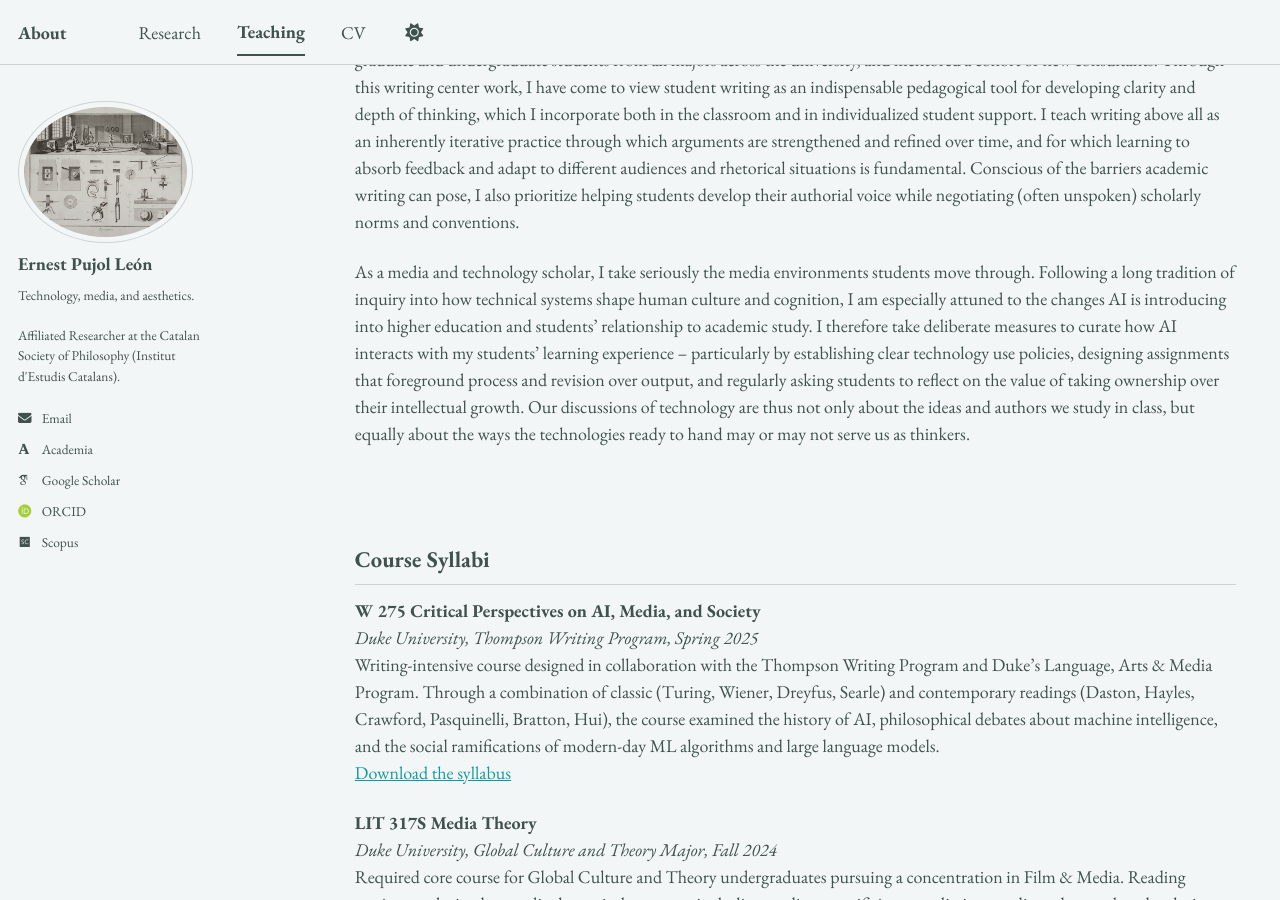
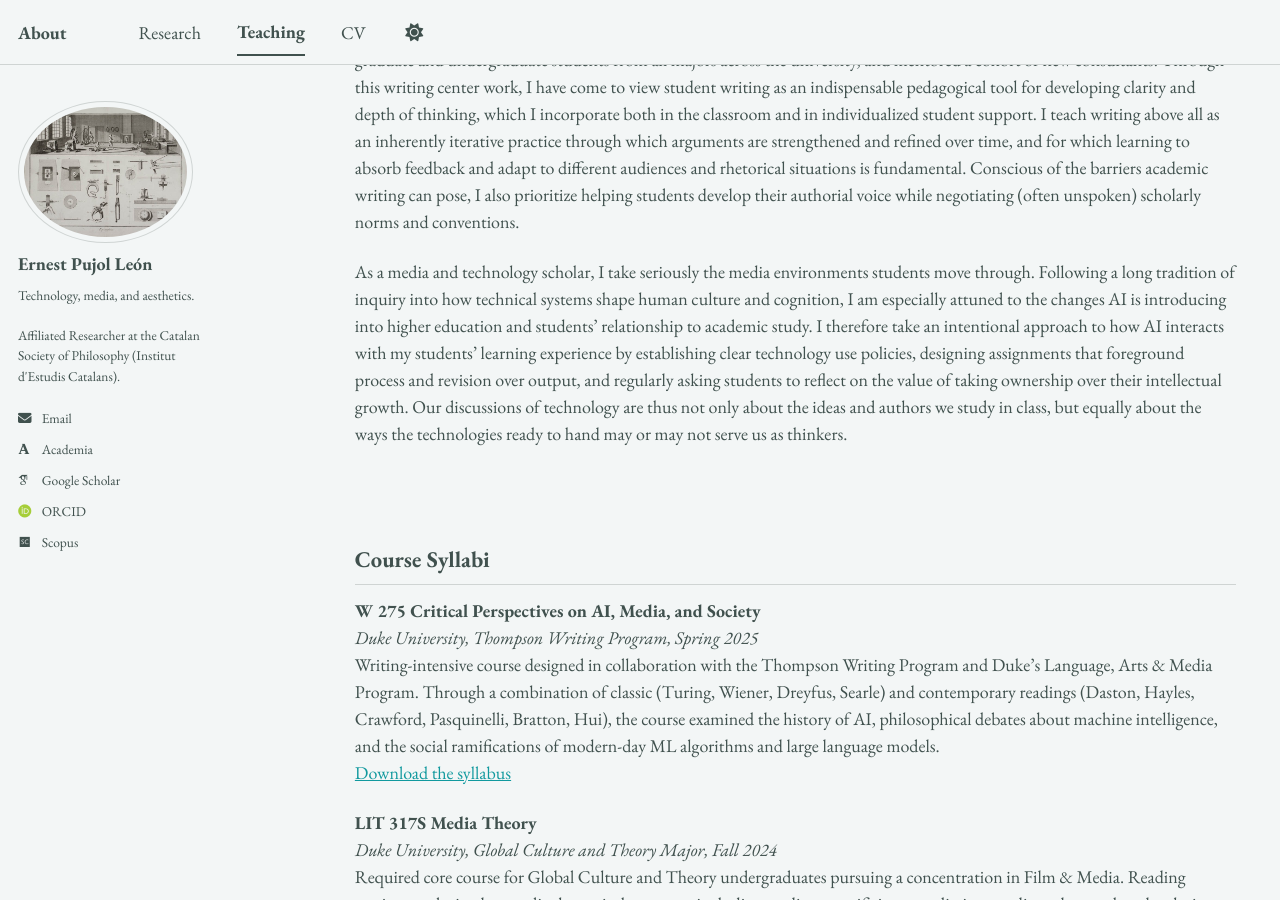
Before and after one commit to epujol90/epujol90.github.io, a Jekyll site: the page built from _pages/teaching.md, in a window 1280 px wide and 900 px high, scrolled down 548 px. Built offline with Jekyll 4.4.1, drawn with Linux system fonts in a browser that asks for light colours; some web fonts are replaced; a script bundle is joined from its source files by our own code; library files that are not in the unit come from our copies.

Commit message:
Update teaching.md

```diff
--- a/_pages/teaching.md
+++ b/_pages/teaching.md
@@ -11,7 +11,7 @@ My teaching experience includes both classroom instruction and writing center pr
 
 Beyond traditional coursework, my teaching is deeply indebted to my writing center experience. During my last two years at Duke, I worked as a writing consultant at the Thompson Writing Studio, where I led over 300 one-on-one consultations with graduate and undergraduate students from all majors across the university, and mentored a cohort of new consultants. Through this writing center work, I have come to view student writing as an indispensable pedagogical tool for developing clarity and depth of thinking, which I incorporate both in the classroom and in individualized student support. I teach writing above all as an inherently iterative practice through which arguments are strengthened and refined over time, and for which learning to absorb feedback and adapt to different audiences and rhetorical situations is fundamental. Conscious of the barriers academic writing can pose, I also prioritize helping students develop their authorial voice while negotiating (often unspoken) scholarly norms and conventions.
 
-As a media and technology scholar, I take seriously the media environments students move through. Following a long tradition of inquiry into how technical systems shape human culture and cognition, I am especially attuned to the changes AI is introducing into higher education and students’ relationship to academic study. I therefore take deliberate measures to curate how AI interacts with my students’ learning experience -- particularly by establishing clear technology use policies, designing assignments that foreground process and revision over output, and regularly asking students to reflect on the value of taking ownership over their intellectual growth. Our discussions of technology are thus not only about the ideas and authors we study in class, but equally about the ways the technologies ready to hand may or may not serve us as thinkers.
+As a media and technology scholar, I take seriously the media environments students move through. Following a long tradition of inquiry into how technical systems shape human culture and cognition, I am especially attuned to the changes AI is introducing into higher education and students’ relationship to academic study. I therefore take an intentional approach to how AI interacts with my students’ learning experience by establishing clear technology use policies, designing assignments that foreground process and revision over output, and regularly asking students to reflect on the value of taking ownership over their intellectual growth. Our discussions of technology are thus not only about the ideas and authors we study in class, but equally about the ways the technologies ready to hand may or may not serve us as thinkers.
 <br>
 <br>
 <br>
```
